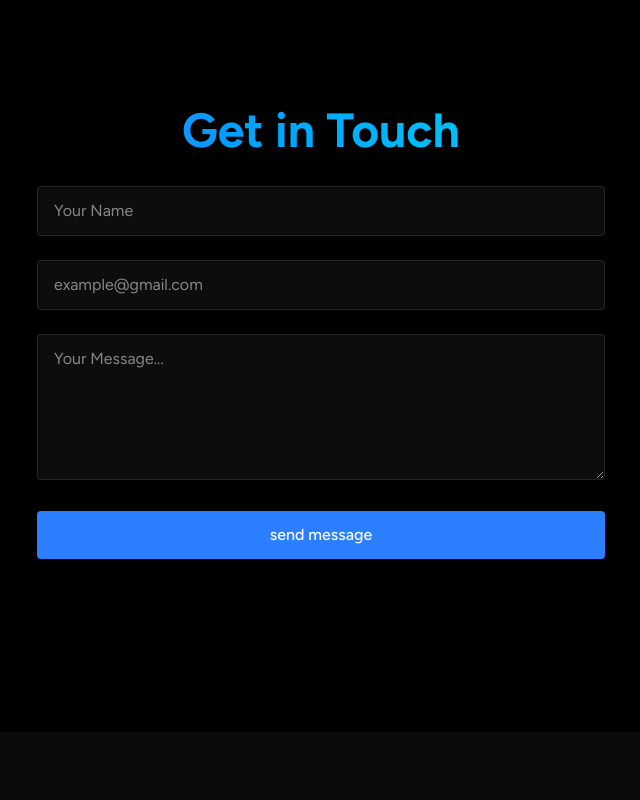
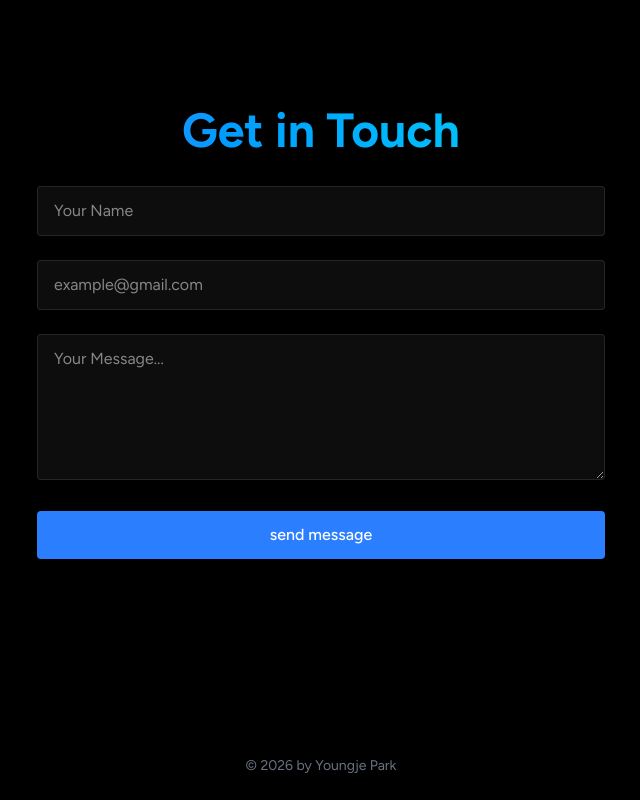
Before and after one commit to MonkTun/yj-portfolio, a React (Vite) app: page / in a window 1280 px wide. Shown: the part 3828-4628 px from the top of the page, without its empty margins (319-959 px from the left). Before the commit the page ends 4560 px from the top, so only its background shows below. Built offline with nearby package versions, Linux system fonts and the light colour scheme.

Commit message:
smaller footer

```diff
--- a/package.json
+++ b/package.json
@@ -1,5 +1,5 @@
 {
-  "name": "react-porfolio",
+  "name": "yj-portfolio",
   "homepage": "https://www.youngjepark.com",
   "private": true,
   "version": "0.0.0",
--- a/src/App.jsx
+++ b/src/App.jsx
@@ -46,6 +46,9 @@
             </Route>
             <Route path="*" element={<NoPage />} />
           </Routes>
+          <footer className="py-6 text-center text-gray-500 text-sm">
+            &copy; 2026 by Youngje Park
+          </footer>
         </div>
       </div>
     </BrowserRouter>
```
